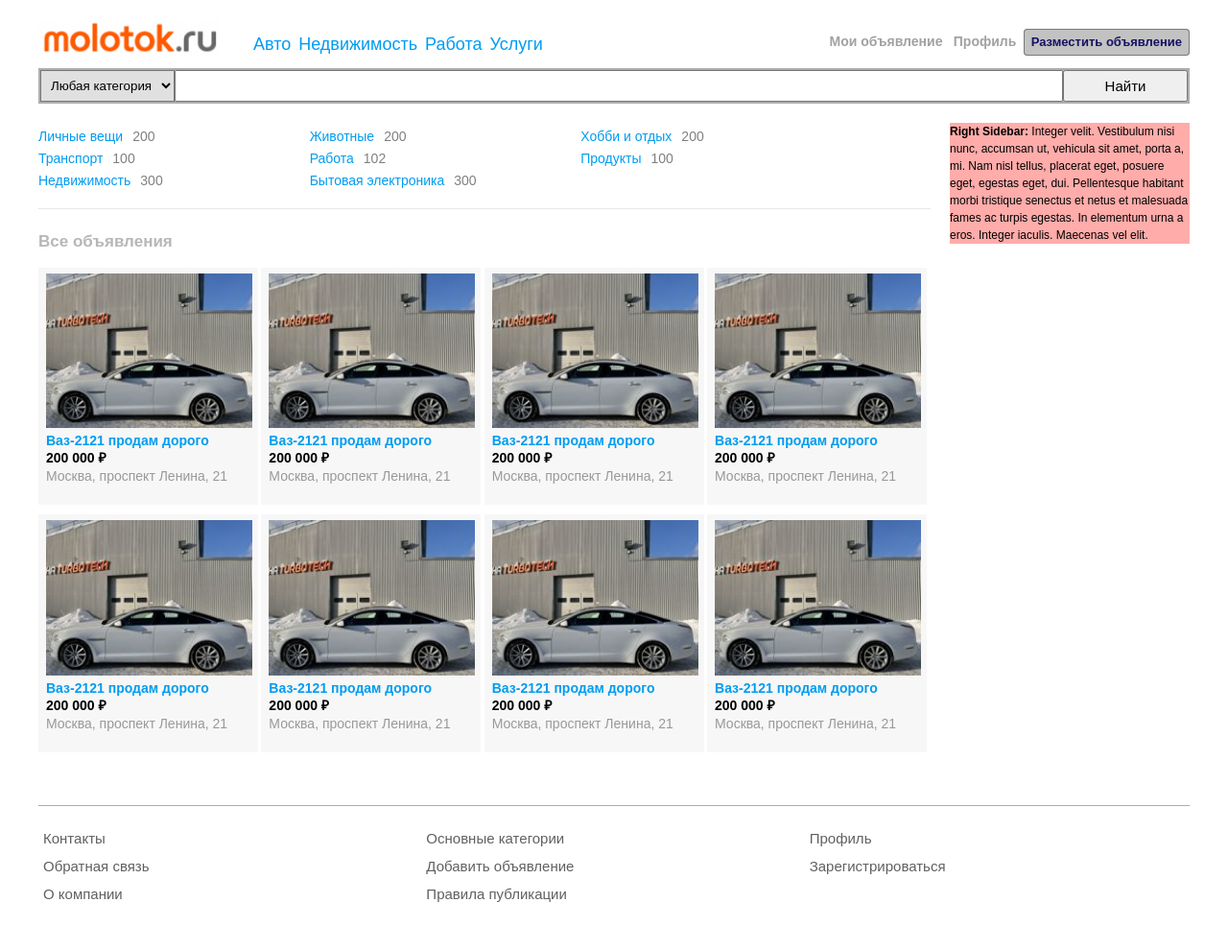
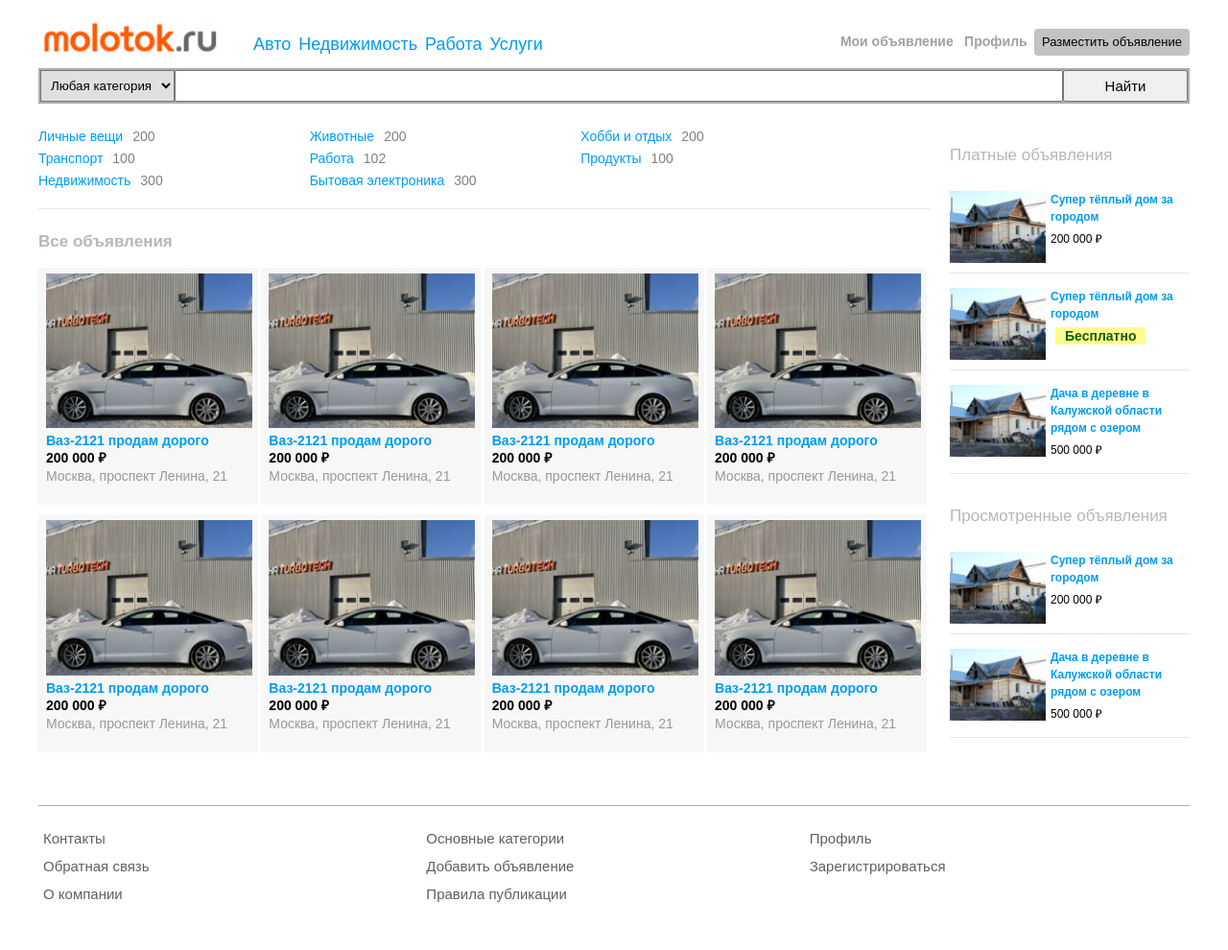
Before and after one commit to koras/trainingProject, a PHP site: page / in a window 1280 px wide. Shown: the whole page at 96% size. Run offline with PHP 8.4, Linux system fonts and the light colour scheme.

Commit message:
task-6 добавил объявления в сайдбар

```diff
--- a/css/advert.css
+++ b/css/advert.css
@@ -104,3 +104,52 @@
     color: #999;
     line-height: 20px;
 }
+
+
+/* карточки в сайдбаре */
+
+.card-mini {
+    display: flex;
+    margin: 10px 0px 10px 0px;
+    border-bottom: 1px solid #e6e6e6;
+    padding: 5px 0px 5px 0px;
+}
+
+.card-mini-preview {
+    padding: 0px 0px 5px 0px;
+}
+
+.card-mini-preview img {
+    vertical-align: top;
+    width: 100px;
+}
+
+.card-info {}
+
+.card-mini-title,
+.card-mini-cost {
+    padding: 0px 0px 10px 5px;
+    display: block;
+}
+
+.card-mini-cost-free {
+    font-weight: 700;
+    color: rgb(22 93 5);
+    font-size: 14px;
+    background: #fffb8f;
+    width: auto;
+    display: inline-flex;
+    padding: 0px 10px 0px 10px;
+    margin: 0px 0px 0px 10px;
+}
+
+.card-mini-title {
+    vertical-align: top;
+    max-width: 100%;
+    font-weight: 700;
+    outline-color: #009cf0;
+    color: rgb(0, 156, 240);
+    padding: 0px 0px 5px 5px;
+}
+
+.card-mini-cost {}
--- a/css/style.css
+++ b/css/style.css
@@ -92,14 +92,14 @@ body {
 }
 
 .block-header-profile button {
-    color: #141263;
+    color: #000000;
     background-image: none;
     background-color: rgb(194, 194, 194);
     height: 28px;
     line-height: 28px;
     border-radius: 4px;
     font-size: 13px;
-    font-weight: 700;
+    /* font-weight: 700; */
     margin: 0;
     padding: 0 8px;
     display: inline-block;
@@ -107,13 +107,13 @@ body {
     text-decoration: none;
     text-align: center;
     white-space: nowrap;
-    transition: .1s ease;
+    /* transition: .1s ease; */
     transition-property: color, background-color, box-shadow, border-color;
     text-shadow: none;
     -webkit-user-select: none;
     -ms-user-select: none;
     user-select: none;
-    box-shadow: inset 0 0 0 1px #777a78;
+    /* box-shadow: inset 0 0 0 1px #777a78; */
     cursor: pointer;
 }
 
@@ -166,7 +166,6 @@ body {
     width: 250px;
     margin-left: -250px;
     position: relative;
-    background: #FFACAA;
 }
 
 
--- a/index.html
+++ b/index.html
@@ -213,8 +213,90 @@
             <!-- .container-->
 
             <aside class="right-sidebar">
-                <strong>Right Sidebar:</strong> Integer velit. Vestibulum nisi nunc, accumsan ut, vehicula sit amet, porta a, mi. Nam nisl tellus, placerat eget, posuere eget, egestas eget, dui. Pellentesque habitant morbi tristique senectus et netus
-                et malesuada fames ac turpis egestas. In elementum urna a eros. Integer iaculis. Maecenas vel elit.
+
+                <div class="advert-title">Платные объявления</div>
+
+                <div class="advert-sidebar">
+                    <div class="card-mini" id="1">
+                        <div class="card-mini-preview">
+                            <img src="./photo/2/photo.webp" />
+                        </div>
+                        <div class="card-info">
+                            <div class="card-mini-title">
+                                Супер тёплый дом за городом
+                            </div>
+                            <div class="card-mini-cost">
+                                200 000 ₽
+                            </div>
+                        </div>
+                    </div>
+
+                    <div class="card-mini" id="1">
+                        <div class="card-mini-preview">
+                            <img src="./photo/2/photo.webp" />
+                        </div>
+                        <div class="card-info">
+                            <div class="card-mini-title">
+                                Супер тёплый дом за городом
+                            </div>
+                            <div class="card-mini-cost card-mini-cost-free">
+                                Бесплатно
+                            </div>
+                        </div>
+                    </div>
+
+                    <div class="card-mini" id="1">
+                        <div class="card-mini-preview">
+                            <img src="./photo/2/photo.webp" />
+                        </div>
+                        <div class="card-info">
+                            <div class="card-mini-title">
+                                Дача в деревне в Калужской области рядом с озером
+                            </div>
+                            <div class="card-mini-cost">
+                                500 000 ₽
+                            </div>
+                        </div>
+                    </div>
+                </div>
+
+
+
+
+
+
+                <div class="advert-title">Просмотренные объявления</div>
+
+                <div class="advert-sidebar">
+                    <div class="card-mini" id="1">
+                        <div class="card-mini-preview">
+                            <img src="./photo/2/photo.webp" />
+                        </div>
+                        <div class="card-info">
+                            <div class="card-mini-title">
+                                Супер тёплый дом за городом
+                            </div>
+                            <div class="card-mini-cost">
+                                200 000 ₽
+                            </div>
+                        </div>
+                    </div>
+
+                    <div class="card-mini" id="1">
+                        <div class="card-mini-preview">
+                            <img src="./photo/2/photo.webp" />
+                        </div>
+                        <div class="card-info">
+                            <div class="card-mini-title">
+                                Дача в деревне в Калужской области рядом с озером
+                            </div>
+                            <div class="card-mini-cost">
+                                500 000 ₽
+                            </div>
+                        </div>
+                    </div>
+                </div>
+
             </aside>
             <!-- .right-sidebar -->
 
```
Also changed, not shown: photo/2/photo.webp (added).
